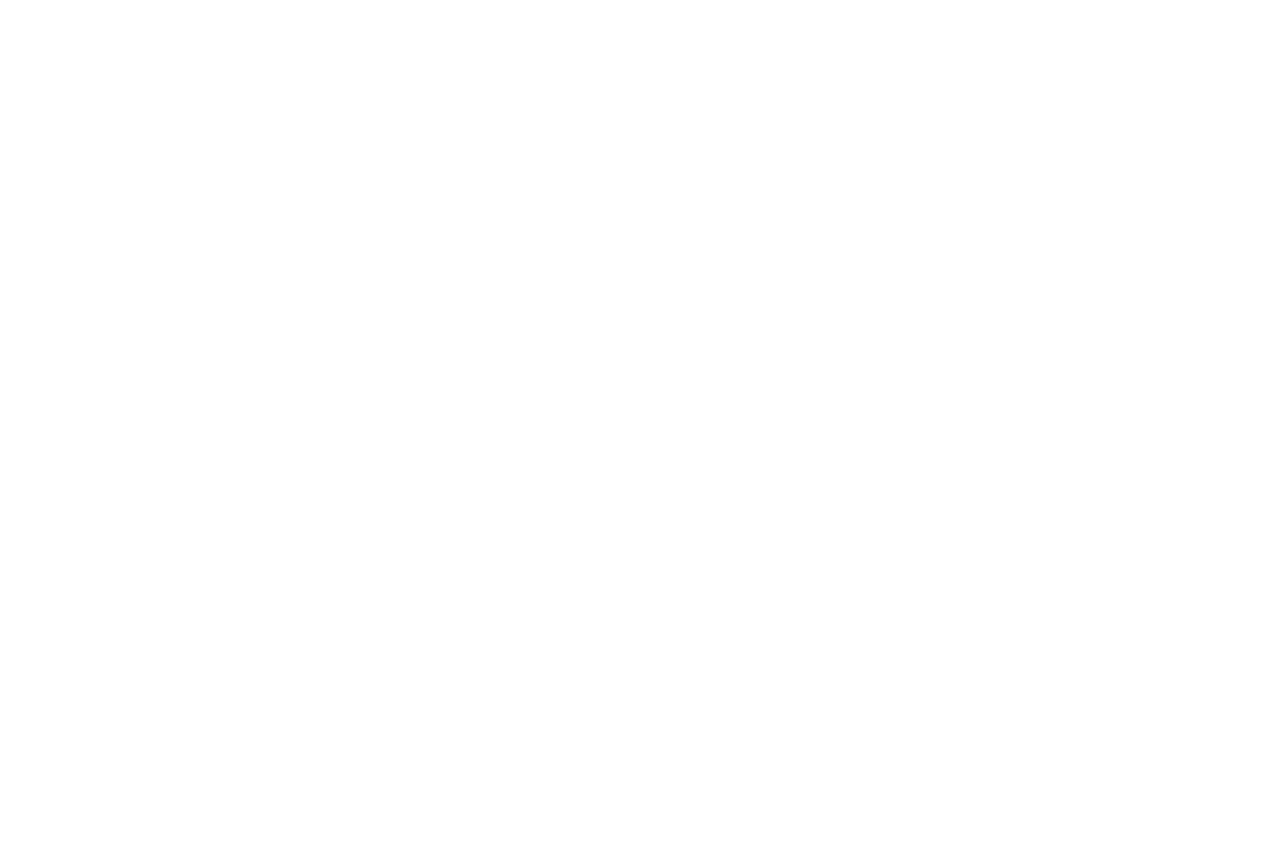
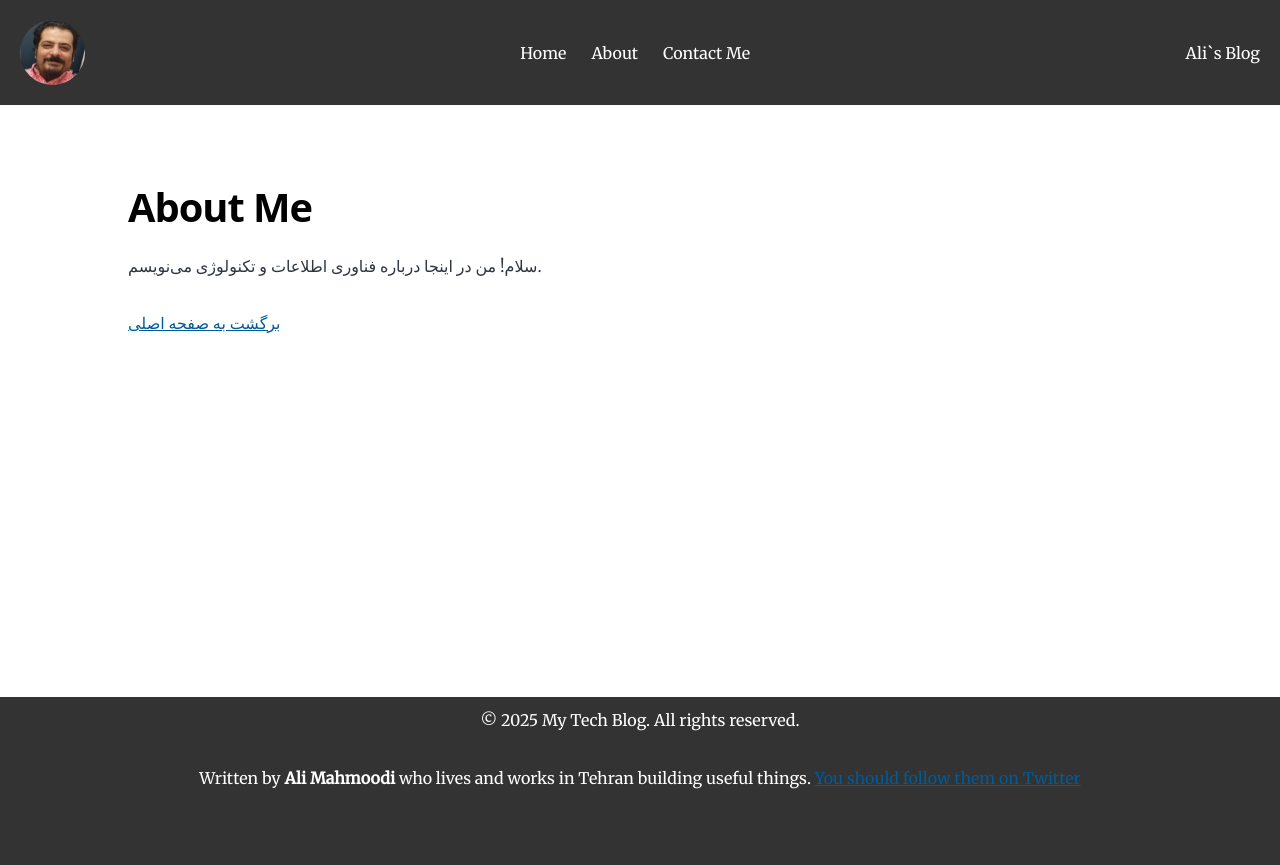
Before and after one commit to alpha330/CV-GATSBY-V2, a Gatsby site: page /about in a window 1280 px wide. Before the commit this address had no page. Before the commit the page ends 800 px from the top, so only its background shows below. Built offline with nearby package versions, Linux system fonts and the light colour scheme; Gatsby itself is replaced by a stand-in of ours.

Commit message:
update
123

```diff
--- a/gatsby-config.js
+++ b/gatsby-config.js
@@ -9,19 +9,19 @@
  */
 module.exports = {
   siteMetadata: {
-    title: `Gatsby Starter Blog`,
+    title: `Ali Blog`,
     author: {
-      name: `Kyle Mathews`,
-      summary: `who lives and works in San Francisco building useful things.`,
+      name: `Ali Mahmoodi`,
+      summary: `who lives and works in Tehran building useful things.`,
     },
-    description: `A starter blog demonstrating what Gatsby can do.`,
-    siteUrl: `https://gatsbystarterblogsource.gatsbyjs.io/`,
+    description: `A starter blog demonstrating .`,
+    siteUrl: `http://alimahmoodi.net`,
     social: {
-      twitter: `kylemathews`,
+      twitter: `alimahmoodi38037`,
     },
   },
   plugins: [
-    `gatsby-plugin-image`,
+
     {
       resolve: `gatsby-source-filesystem`,
       options: {
@@ -29,6 +29,9 @@ module.exports = {
         name: `blog`,
       },
     },
+    `gatsby-plugin-image`,
+    `gatsby-plugin-sharp`,
+    `gatsby-transformer-sharp`,
     {
       resolve: `gatsby-source-filesystem`,
       options: {
--- /dev/null
+++ b/src/components/Footer/Footer.js
@@ -0,0 +1,26 @@
+import React from "react";
+import styled from "styled-components";
+import Bio from "../bio";
+
+const Footer = () => {
+    const FooterDiv = styled.div`
+        background: #333;
+        color: #fff;
+        textAlign: center;
+        padding: 10px;
+        marginTop: 20px;
+        display:flex;
+        alig-items: center;
+        justif-content:center;
+        flex-direction:column;
+        text-align:center;
+    `
+    return (
+        <FooterDiv>
+            <p>&copy; {new Date().getFullYear()} My Tech Blog. All rights reserved.</p>
+            <Bio/>
+        </FooterDiv>
+    );
+};
+
+export default Footer;
--- /dev/null
+++ b/src/components/Header/Header.js
@@ -0,0 +1,56 @@
+import React from "react";
+import { Link } from "gatsby";
+import styled from "styled-components";
+import { StaticImage } from "gatsby-plugin-image"
+
+const Header = () => {
+
+    const HeaderWrapper = styled.header`
+      background-color: #333;
+      padding: 20px;
+      color: #fff;
+      display:flex;
+      align-items:center;
+      justify-content:space-between;
+      flex-direction:row;
+
+    `;
+
+    const Nav = styled.nav`
+      display: flex;
+      gap: 25px;
+      a {
+        color: #fff;
+        text-decoration: none;
+        &:hover {
+          color: #ddd;
+        }
+      }
+    `;
+
+    const TitleDiv = styled.div`
+        display: flex;
+        gap: 15px;
+    `
+
+
+    return (
+      <HeaderWrapper>
+        <StaticImage
+            alt="Avatar"
+            src="../../images/profilepic.jpg"
+            className="Header_image"
+        />
+        <Nav>
+            <Link to="/" >Home</Link>
+            <Link to="/about" >About</Link>
+            <Link to="/contact-me">Contact Me</Link>
+        </Nav>
+        <TitleDiv>
+            Ali`s Blog
+        </TitleDiv>
+      </HeaderWrapper>
+    );
+};
+
+export default Header;
--- /dev/null
+++ b/src/components/Header/Header.module.css
@@ -0,0 +1,15 @@
+/* header.module.css */
+.Header {
+    background-color: #333;
+    padding: 10px;
+  }
+
+  .Header_nav {
+    display: flex;
+    gap: 15px;
+  }
+
+  a {
+    color: #fff;
+    text-decoration: none;
+  }
--- a/src/components/bio.js
+++ b/src/components/bio.js
@@ -7,7 +7,6 @@
 
 import * as React from "react"
 import { useStaticQuery, graphql } from "gatsby"
-import { StaticImage } from "gatsby-plugin-image"
 
 const Bio = () => {
   const data = useStaticQuery(graphql`
@@ -32,16 +31,6 @@ const Bio = () => {
 
   return (
     <div className="bio">
-      <StaticImage
-        className="bio-avatar"
-        layout="fixed"
-        formats={["auto", "webp", "avif"]}
-        src="../images/profile-pic.png"
-        width={50}
-        height={50}
-        quality={95}
-        alt="Profile picture"
-      />
       {author?.name && (
         <p>
           Written by <strong>{author.name}</strong> {author?.summary || null}
--- a/src/components/layout.js
+++ b/src/components/layout.js
@@ -1,34 +1,15 @@
 import * as React from "react"
-import { Link } from "gatsby"
-
+import Header from "./Header/Header"
+import Footer from "./Footer/Footer"
 const Layout = ({ location, title, children }) => {
   const rootPath = `${__PATH_PREFIX__}/`
   const isRootPath = location.pathname === rootPath
-  let header
-
-  if (isRootPath) {
-    header = (
-      <h1 className="main-heading">
-        <Link to="/">{title}</Link>
-      </h1>
-    )
-  } else {
-    header = (
-      <Link className="header-link-home" to="/">
-        {title}
-      </Link>
-    )
-  }
 
   return (
     <div className="global-wrapper" data-is-root-path={isRootPath}>
-      <header className="global-header">{header}</header>
+      <Header/>
       <main>{children}</main>
-      <footer>
-        © {new Date().getFullYear()}, Built with
-        {` `}
-        <a href="https://www.gatsbyjs.com">Gatsby</a>
-      </footer>
+      <Footer/>
     </div>
   )
 }
--- /dev/null
+++ b/src/pages/about.js
@@ -0,0 +1,20 @@
+import React from "react";
+import { Link } from "gatsby";
+import Layout from "../components/layout";
+
+const AboutPage = ({location}) => {
+    const setTitle= "About"
+
+    return (
+      <Layout title={setTitle} location={location}>
+          <main>
+            <h1>About Me</h1>
+            <p>سلام! من در اینجا درباره فناوری اطلاعات و تکنولوژی می‌نویسم.</p>
+            <Link to="/">برگشت به صفحه اصلی</Link>
+          </main>
+      </Layout>
+
+    );
+};
+
+export default AboutPage;
--- a/src/style.css
+++ b/src/style.css
@@ -227,6 +227,8 @@ table thead tr th {
 
 /* Link */
 
+
+
 a {
   color: var(--color-primary);
 }
@@ -238,14 +240,19 @@ a:focus {
 
 /* Custom classes */
 
+.Header_image{
+  width: 65px;
+  height: 65px;
+  border-radius: 100%;
+}
+
 .global-wrapper {
   margin: var(--spacing-0) auto;
-  max-width: var(--maxWidth-wrapper);
-  padding: var(--spacing-10) var(--spacing-5);
 }
 
 .global-wrapper[data-is-root-path="true"] .bio {
-  margin-bottom: var(--spacing-20);
+  margin-bottom: 1rem;
+
 }
 
 .global-header {
@@ -291,6 +298,8 @@ a:focus {
 
 .bio p {
   margin-bottom: var(--spacing-0);
+  text-align: center;
+  width: 100%;
 }
 
 .bio-avatar {
@@ -312,6 +321,13 @@ a:focus {
 .blog-post-nav ul {
   margin: var(--spacing-0);
 }
+main{
+  width: 100%;
+  height: 74vh;
+  overflow-y: auto;
+  overflow-x: hidden;
+  padding: 1rem 4rem
+}
 
 .gatsby-highlight {
   margin-bottom: var(--spacing-8);
```
Also changed, not shown: package.json (+5 -2 lines), src/pages/contact-me.js (added, +18 -0 lines), src/pages/index.js (+7 -10 lines), src/images/profile-pic.png (deleted), src/images/profilepic.jpg (added), 2 other files.
